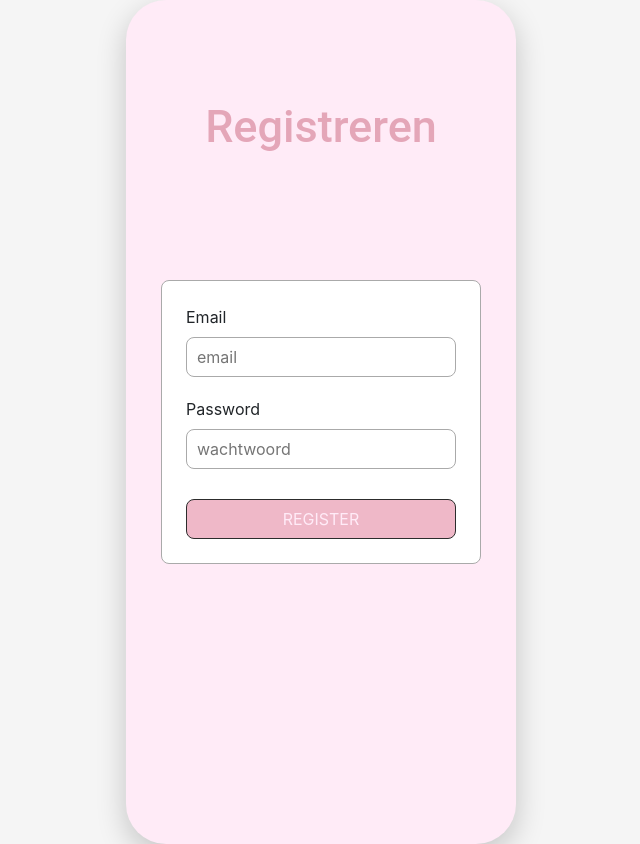
After one commit to WanXuan-1084824/Crochet, a Flask app: page /register in a window 1280 px wide. The commit adds this page. Shown: the whole page, without its empty margins (319-959 px from the left). Run offline with Flask 3, Linux system fonts and the light colour scheme.

Commit message:
registreren html & css + verbinden met startscherm: registreren

```diff
--- a/app.py
+++ b/app.py
@@ -6,5 +6,9 @@ app = Flask(__name__)
 def startscherm():
     return render_template('startscherm.html')
 
+@app.route('/register', methods=['GET', 'POST'])
+def registreren():
+    return render_template('registreren.html')
+
 if __name__ == '__main__':
     app.run(debug=True)
--- /dev/null
+++ b/static/css/registreren.css
@@ -0,0 +1,84 @@
+/* pagina centreren */
+body{
+    margin:0;
+    background:#f5f5f5;
+    font-family:'Inter', sans-serif;
+    display:flex;
+    justify-content:center;
+    align-items:center;
+}
+
+/* telefoon frame */
+.phone{
+    width:390px;
+    height:844px;
+    background:#FFEBF7;
+    border-radius:40px;
+    overflow:hidden;
+    box-shadow:0 10px 30px rgba(0,0,0,0.2);
+    position:relative;
+}
+
+/* status bar */
+.status-bar{
+    position:absolute;
+    top:10px;
+    left:20px;
+    font-size:14px;
+}
+
+/* titel */
+.title{
+    position:absolute;
+    top:100px;
+    width:100%;
+    text-align:center;
+    font-family:'Roboto', sans-serif;
+    font-size:45px;
+    color:#e4a6b8;
+}
+
+/* formulier box */
+.form-container{
+    position:absolute;
+    top:280px;
+    left:50%;
+    transform:translateX(-50%);
+    width:320px;
+    background:white;
+    border:1px solid #aaaaaa;
+    border-radius:8px;
+    padding:24px;
+    display:flex;
+    flex-direction:column;
+    gap:20px;
+}
+
+/* input field */
+.input-field{
+    display:flex;
+    flex-direction:column;
+    gap:8px;
+}
+
+.input-field label{
+    font-size:16px;
+}
+
+.input-field input{
+    height:40px;
+    border:1px solid #aaaaaa;
+    border-radius:8px;
+    padding:0 10px;
+}
+
+/* knop */
+.register-btn{
+    margin-top:10px;
+    background:#EFB8C8;
+    border:1px solid #2C2C2C;
+    border-radius:8px;
+    height:40px;
+    color:#FFEBF7;
+    font-size:16px;
+}
--- /dev/null
+++ b/templates/registreren.html
@@ -0,0 +1,43 @@
+<!DOCTYPE html>
+<html lang="nl">
+<head>
+    <meta charset="UTF-8">
+    <meta name="viewport" content="width=device-width, initial-scale=1.0">
+     <link href="https://cdn.jsdelivr.net/npm/bootstrap@5.3.2/dist/css/bootstrap.min.css" rel="stylesheet">
+    <link rel="stylesheet" href="../static/css/registreren.css">
+    <title>Registreren</title>
+</head>
+<body>
+
+<!-- telefoon scherm -->
+<div class="phone">
+
+    <!-- titel -->
+    <h1 class="title">Registreren</h1>
+
+    <!-- formulier -->
+    <div class="form-container">
+
+        <!-- email -->
+        <div class="input-field">
+            <label>Email</label>
+            <input type="email" placeholder="email">
+        </div>
+
+        <!-- password -->
+        <div class="input-field">
+            <label>Password</label>
+            <input type="password" placeholder="wachtwoord">
+        </div>
+
+        <!-- knop -->
+        <button class="register-btn">
+            REGISTER
+        </button>
+
+    </div>
+
+</div>
+
+</body>
+</html>
--- a/templates/startscherm.html
+++ b/templates/startscherm.html
@@ -21,9 +21,9 @@
 
     <section class="buttons">
 
-        <button class="app-btn">
+        <a class="app-btn" href="{{ url_for('registreren')}}">
             REGISTREREN
-        </button>
+        </a>
 
         <button class="app-btn">
             INLOGGEN
```
Also changed, not shown: static/css/startscherm.css (+14 -6 lines).
